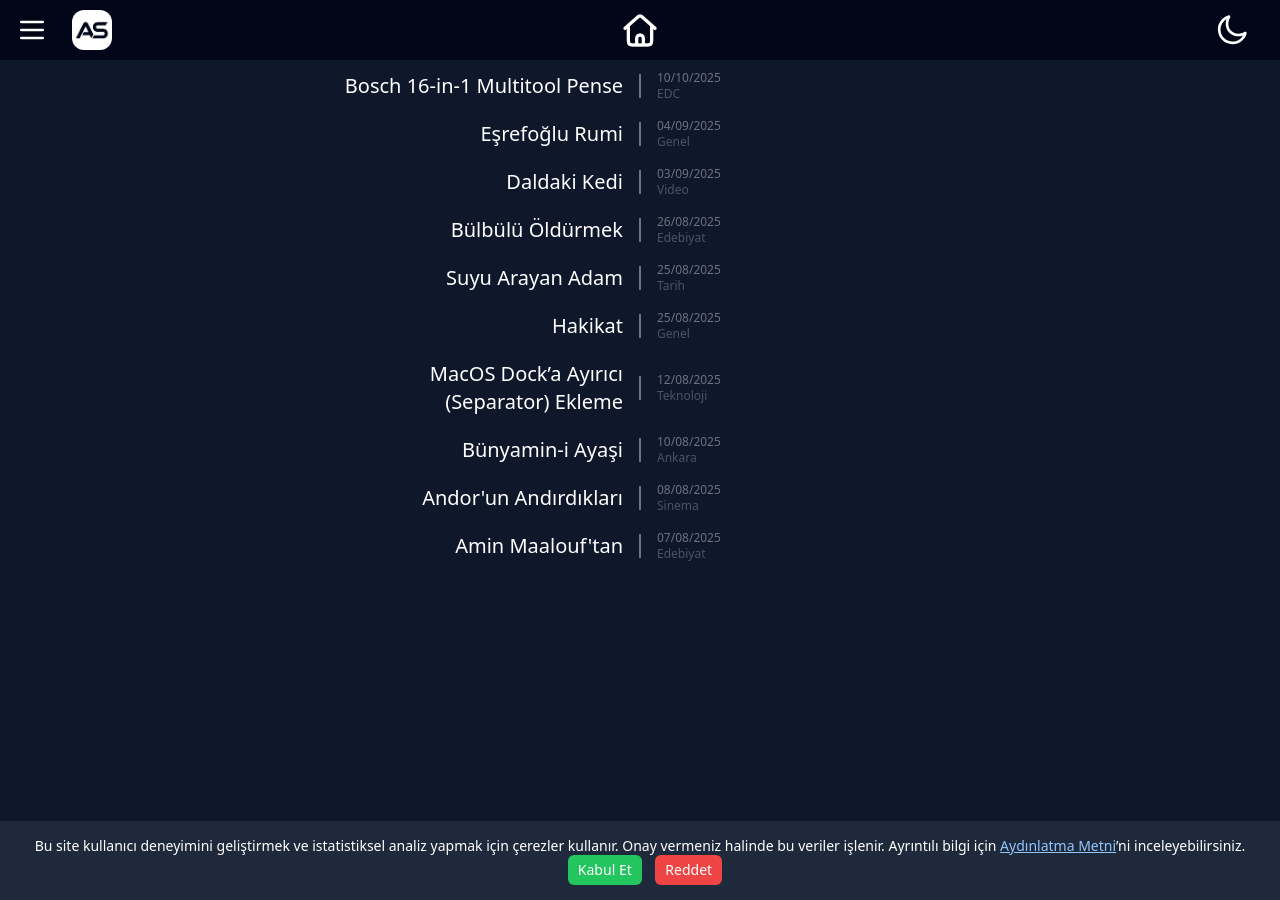
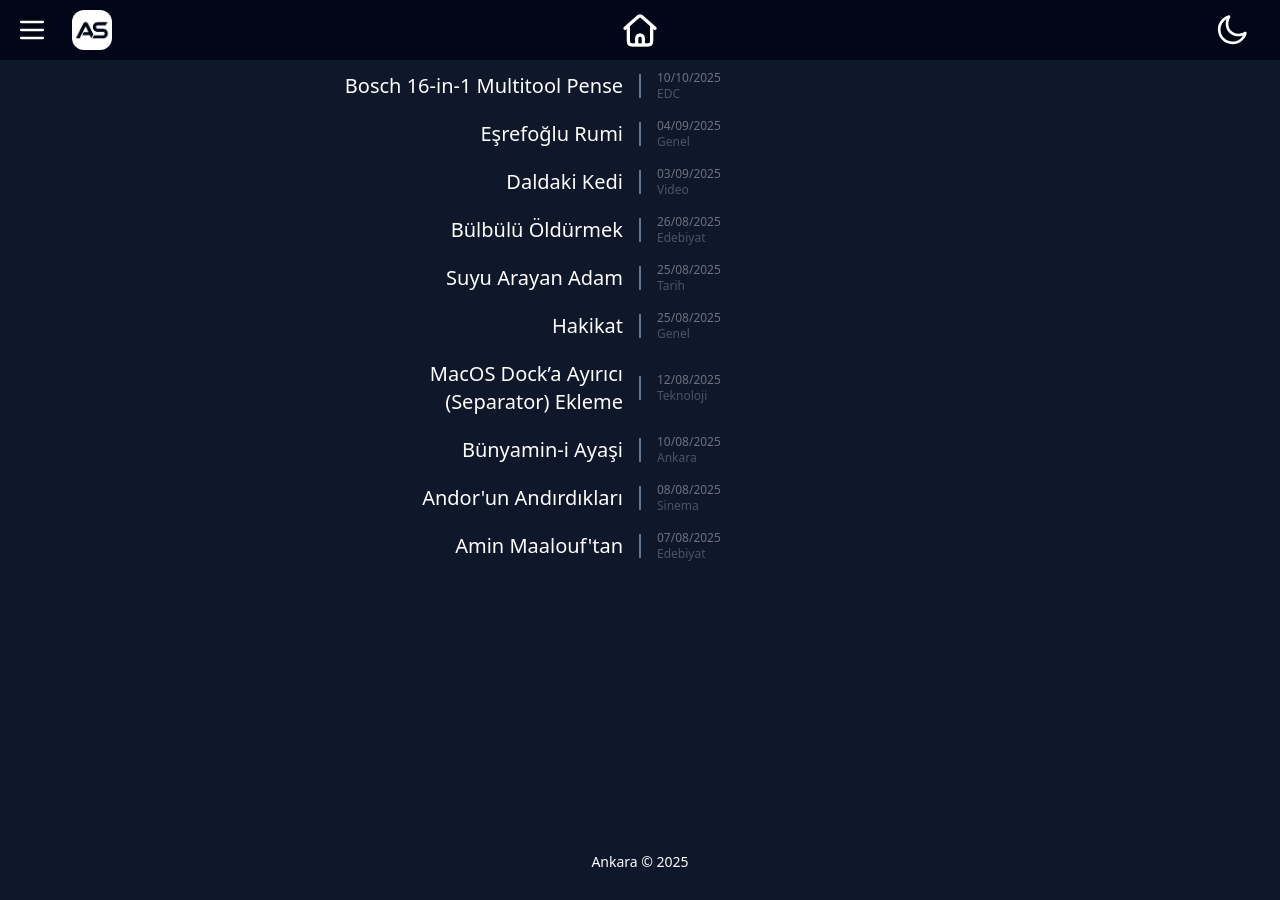
Before and after one commit to lprsylmz/alpersoylemez.tr, a Jekyll site: the page built from index.md, in a window 1280 px wide and 900 px high, scrolled down 280 px. Built offline with Jekyll 4.4.1, drawn with Linux system fonts in a browser that asks for light colours; some of the changed lines change nothing that is shown.

Commit message:
remove cookies

```diff
--- a/_layouts/default.html
+++ b/_layouts/default.html
@@ -9,39 +9,7 @@
         }
     </script>
 
-    <!-- Google Analytics izleme kodunu kullanıcı onayı olmadan yükleme -->
-    <script>
-        function loadAnalytics() {
-            const script = document.createElement("script");
-            script.async = true;
-            script.src = "https://www.googletagmanager.com/gtag/js?id=G-LHZW1B9K3D";
-            document.head.appendChild(script);
 
-            script.onload = () => {
-                window.dataLayer = window.dataLayer || [];
-                function gtag() { dataLayer.push(arguments); }
-                window.gtag = gtag;
-                gtag('js', new Date());
-                gtag('config', 'G-LHZW1B9K3D');
-            };
-
-            (function (c, l, a, r, i, t, y) {
-                c[a] = c[a] || function () { (c[a].q = c[a].q || []).push(arguments) };
-                t = l.createElement(r); t.async = 1; t.src = "https://www.clarity.ms/tag/" + i;
-                y = l.getElementsByTagName(r)[0]; y.parentNode.insertBefore(t, y);
-            })(window, document, "clarity", "script", "tx8orz52e5");
-
-        }
-
-        function checkConsent() {
-            const consent = localStorage.getItem("analytics_consent");
-            if (consent === "accepted") {
-                loadAnalytics();
-            }
-        }
-
-        checkConsent();
-    </script>
 
     <meta charset="UTF-8" />
     <meta name="viewport" content="width=device-width, initial-scale=1.0">
@@ -165,16 +133,6 @@
 
     {% include footer.html %}
 
-    <!-- Çerez izin bannerı -->
-<div id="cookie-banner" style="display:none;">
-    Bu site kullanıcı deneyimini geliştirmek ve istatistiksel analiz yapmak için çerezler kullanır. Onay vermeniz
-    halinde bu veriler işlenir.
-    Ayrıntılı bilgi için <a href="/aydinlatma-metni" target="_blank"
-        style="text-decoration:underline;color:#93c5fd;">Aydınlatma Metni</a>’ni inceleyebilirsiniz.
-    <br>
-    <button id="cookie-accept">Kabul Et</button>
-    <button id="cookie-reject">Reddet</button>
-</div>
 
 </body>
 
```
